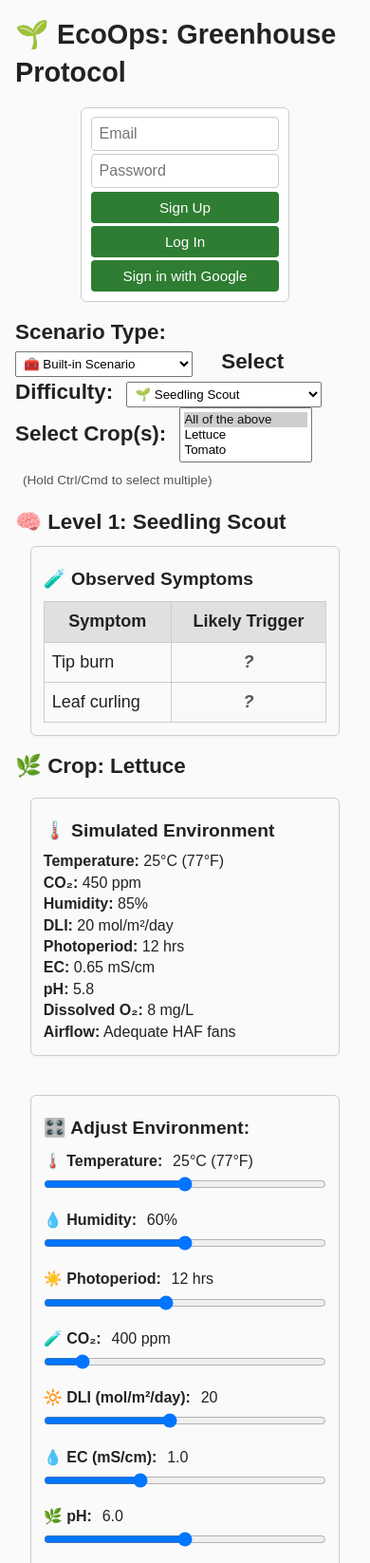
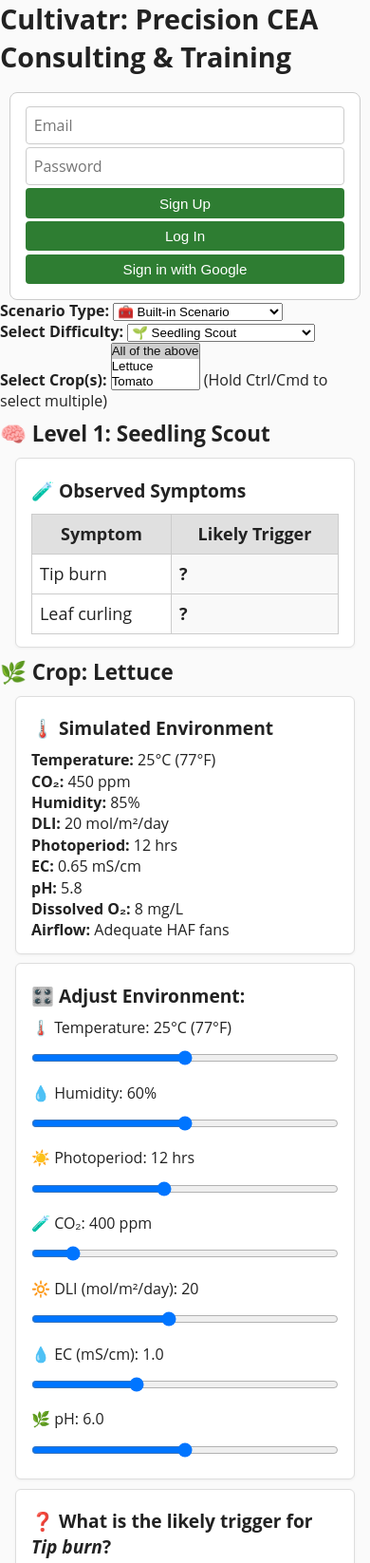
Before and after one commit to C1-Moreno/ecoops-game, a website with bundled scripts: page public/index.html in a window 390 px wide. Shown: the top 1646 px of the page at 95% size. Built offline with nearby package versions, Linux system fonts and the light colour scheme; no server answers.

Commit message:
mobile and name Update index.html

```diff
--- a/public/index.html
+++ b/public/index.html
@@ -2,168 +2,37 @@
 <html lang="en">
   <head>
     <meta charset="UTF-8" />
-    <meta
-      name="viewport"
-      content="width=device-width, initial-scale=1.0"
-    />
-    <title>EcoOps: Greenhouse Protocol</title>
+    <meta name="viewport" content="width=device-width, initial-scale=1.0"/>
+    <title>Cultivatr: Precision CEA Consulting &amp; Training</title>
     <link rel="stylesheet" href="style.css" />
-    <style>
-      /* ─── Basic Styling ─── */
-      body {
-        font-family: Arial, sans-serif;
-        margin: 1rem;
-        line-height: 1.4;
-        position: relative; /* so #authBox can be absolute */
-      }
-      h1 {
-        margin-bottom: 0.5rem;
-      }
-      .section-container {
-        padding: 0.8rem;
-        margin-bottom: 1rem;
-        border: 1px solid #ccc;
-        border-radius: 6px;
-        background: #fafafa;
-      }
-      .symptoms-table {
-        width: 100%;
-        border-collapse: collapse;
-        margin-top: 0.5rem;
-      }
-      .symptoms-table th,
-      .symptoms-table td {
-        border: 1px solid #999;
-        padding: 0.4rem 0.6rem;
-      }
-      .trigger-cell {
-        text-align: center;
-        font-style: italic;
-        color: #555;
-      }
-      label {
-        cursor: pointer;
-      }
-      input[type="range"] {
-        width: 100%;
-        margin: 0.2rem 0;
-      }
-      .slider-label {
-        margin-top: 0.6rem;
-        font-weight: bold;
-      }
-      .slider-value {
-        margin-left: 0.4rem;
-        font-weight: normal;
-      }
-      button {
-        margin-right: 0.5rem;
-        padding: 0.5rem 1rem;
-        border: 1px solid #666;
-        background: #fff;
-        border-radius: 4px;
-        cursor: pointer;
-      }
-      button:hover {
-        background: #eee;
-      }
-      .footer-buttons {
-        margin-top: 1rem;
-      }
-      .footer-buttons button {
-        background: #2e7d32;
-        color: #fff;
-        border: none;
-      }
-      .footer-buttons button:hover {
-        background: #276729;
-      }
-      textarea {
-        width: 100%;
-        height: 6rem;
-        resize: vertical;
-        padding: 0.5rem;
-        border: 1px solid #999;
-        border-radius: 4px;
-        font-family: Arial, sans-serif;
-        margin-top: 0.6rem;
-      }
-      .error {
-        color: red;
-      }
-
-      /* ─── AUTH PANEL: pinned to top-right ─── */
-      #authBox {
-        position: absolute;
-        top: 0.5rem;
-        right: 0.5rem;
-        background: rgba(255, 255, 255, 0.95);
-        padding: 0.4rem 0.6rem;
-        border: 1px solid #ccc;
-        border-radius: 6px;
-        max-width: 220px;
-      }
-      #authBox input,
-      #authBox button {
-        display: block;
-        margin: 0.2rem 0;
-        width: 100%;
-      }
-      #authBox button {
-        background: #2e7d32;
-        color: #fff;
-        border: none;
-      }
-      #authBox button:hover {
-        background: #276729;
-      }
-      #authBox #welcome {
-        display: inline-block;
-        margin-left: 0.8rem;
-        font-weight: bold;
-      }
-
-      /* ─── Flex container for Environment & Sliders ─── */
-      .env-slider-container {
-        display: flex;
-        flex-wrap: wrap;
-        gap: 1rem;
-      }
-      .env-slider-container > .section-container {
-        flex: 1 1 300px;
-      }
-    </style>
   </head>
   <body>
-    <h1>🌱 EcoOps: Greenhouse Protocol</h1>
+    <!-- App Header -->
+    <h1>Cultivatr: Precision CEA Consulting &amp; Training</h1>
 
-    <!-- ─── Authentication Panel (Top-Right) ─── -->
+    <!-- Authentication Panel -->
     <div id="authBox">
       <input type="email" id="email" placeholder="Email" />
       <input type="password" id="password" placeholder="Password" />
       <button id="signUpBtn" onclick="startSignUp()">Sign Up</button>
       <button id="signInBtn" onclick="signIn()">Log In</button>
       <button id="googleLoginBtn" onclick="googleLogin()">Sign in with Google</button>
-      <button onclick="logout()" id="logoutBtn" style="display:none;">
-        Log Out
-      </button>
+      <button onclick="logout()" id="logoutBtn" style="display:none;">Log Out</button>
       <span id="welcome" style="display:none;"></span>
     </div>
 
-    <!-- ─── Scenario Type, Difficulty, and Crop Selection ─── -->
-    <div id="controlsBar" style="margin: 1rem 0; font-size: 1.4rem;">
-      <label for="scenarioType" style="margin-right: 0.5rem;">
-        <strong>Scenario Type:</strong>
-      </label>
-      <select id="scenarioType" style="margin-right: 1.5rem; padding: 0.25rem;">
+    <!-- Controls Bar -->
+    <div id="controlsBar" class="controls-bar">
+      <div class="control-group">
+        <label for="scenarioType"><strong>Scenario Type:</strong></label>
+        <select id="scenarioType">
           <option value="generated">🧰 Built-in Scenario</option>
           <option value="ai">🤖 AI-Generated Scenario</option>
         </select>
-
-      <label for="levelSelect" style="margin-right: 0.5rem;">
-        <strong>Select Difficulty:</strong>
-      </label>
-      <select id="levelSelect" style="margin-right: 1.5rem; padding: 0.25rem;">
+      </div>
+      <div class="control-group">
+        <label for="levelSelect"><strong>Select Difficulty:</strong></label>
+        <select id="levelSelect">
           <option value="1">🌱 Seedling Scout</option>
           <option value="2">🌿 Vegetative Voyager</option>
           <option value="3">🍃 Budding Specialist</option>
@@ -171,111 +40,68 @@
           <option value="5">🍓 Yield Champion</option>
           <option value="6">🧠 Greenhouse Grandmaster</option>
         </select>
-
-      <label for="cropSelect" style="margin-right: 0.5rem;">
-        <strong>Select Crop(s):</strong>
-      </label>
-      <select id="cropSelect" multiple style="min-width: 140px; padding: 0.25rem; vertical-align: middle;">
-        <!-- Options are dynamically populated by JS -->
-      </select>
-      <span style="font-size: 0.85rem; margin-left: 0.5rem; color:#555;">(Hold Ctrl/Cmd to select multiple)</span>
+      </div>
+      <div class="control-group">
+        <label for="cropSelect"><strong>Select Crop(s):</strong></label>
+        <select id="cropSelect" multiple></select>
+        <span class="multi-tip">(Hold Ctrl/Cmd to select multiple)</span>
+      </div>
     </div>
 
-    <!-- ─── Level Header ─── -->
+    <!-- Level & Symptoms -->
     <h2 id="levelTitle">🧠 Level 1: Seedling Scout</h2>
-
-    <!-- ─── Observed Symptoms (directly under Level) ─── -->
     <div id="symptomsBox" class="section-container">
       <h3>🧪 Observed Symptoms</h3>
-      <!-- Populated by script.js -->
     </div>
 
-    <!-- ─── Crop Header (below Symptoms) ─── -->
+    <!-- Crop & Environment -->
     <h2 id="cropTitle">🌿 Crop: Lettuce</h2>
-
-    <!-- ─── Flex: Simulated Environment & Adjust Environment ─── -->
     <div class="env-slider-container">
-      <!-- Simulated Environment -->
       <div id="environmentBox" class="section-container">
         <h3>🌡️ Simulated Environment</h3>
-        <!-- Populated by script.js -->
       </div>
-
-      <!-- Adjust Environment Sliders -->
       <div id="sliderBox" class="section-container">
         <h3>🎛️ Adjust Environment:</h3>
 
-        <!-- Temperature -->
-        <div class="slider-label">
-          🌡️ Temperature:
-          <span id="tempVal" class="slider-value">25°C (77°F)</span>
-        </div>
-        <input type="range" id="temp" min="10" max="40" value="25" />
+        <label for="temp">
+          <span>🌡️ Temperature: <span id="tempVal">25°C (77°F)</span></span>
+        </label>
+        <input type="range" id="temp" min="10" max="40" value="25"/>
 
-        <!-- Humidity -->
-        <div class="slider-label">
-          💧 Humidity:
-          <span id="humidityVal" class="slider-value">60%</span>
-        </div>
-        <input type="range" id="humidity" min="20" max="100" value="60" />
+        <label for="humidity">
+          <span>💧 Humidity: <span id="humidityVal">60%</span></span>
+        </label>
+        <input type="range" id="humidity" min="20" max="100" value="60"/>
 
-        <!-- Photoperiod -->
-        <div class="slider-label">
-          ☀️ Photoperiod:
-          <span id="lightVal" class="slider-value">12 hrs</span>
-        </div>
-        <input type="range" id="light" min="6" max="20" value="12" />
+        <label for="light">
+          <span>☀️ Photoperiod: <span id="lightVal">12 hrs</span></span>
+        </label>
+        <input type="range" id="light" min="6" max="20" value="12"/>
 
-        <!-- CO₂ -->
-        <div class="slider-label">
-          🧪 CO₂:
-          <span id="co2Val" class="slider-value">400 ppm</span>
-        </div>
-        <input type="range" id="co2" min="300" max="1150" value="400" />
+        <label for="co2">
+          <span>🧪 CO₂: <span id="co2Val">400 ppm</span></span>
+        </label>
+        <input type="range" id="co2" min="300" max="1150" value="400"/>
 
-        <!-- DLI -->
-        <div class="slider-label">
-          🔆 DLI (mol/m²/day):
-          <span id="dliVal" class="slider-value">20</span>
-        </div>
-        <input type="range" id="dli" min="0" max="45" value="20" />
+        <label for="dli">
+          <span>🔆 DLI (mol/m²/day): <span id="dliVal">20</span></span>
+        </label>
+        <input type="range" id="dli" min="0" max="45" value="20"/>
 
-        <!-- EC -->
-        <div class="slider-label">
-          💧 EC (mS/cm):
-          <span id="ecVal" class="slider-value">1.0</span>
-        </div>
-        <input
-          type="range"
-          id="ec"
-          min="0.0"
-          max="3.0"
-          step="0.1"
-          value="1.0"
-        />
+        <label for="ec">
+          <span>💧 EC (mS/cm): <span id="ecVal">1.0</span></span>
+        </label>
+        <input type="range" id="ec" min="0.0" max="3.0" step="0.1" value="1.0"/>
 
-        <!-- pH -->
-        <div class="slider-label">
-          🌿 pH:
-          <span id="phVal" class="slider-value">6.0</span>
-        </div>
-        <input
-          type="range"
-          id="ph"
-          min="4.0"
-          max="8.0"
-          step="0.1"
-          value="6.0"
-        />
+        <label for="ph">
+          <span>🌿 pH: <span id="phVal">6.0</span></span>
+        </label>
+        <input type="range" id="ph" min="4.0" max="8.0" step="0.1" value="6.0"/>
       </div>
     </div>
 
-    <!-- ─── Quiz Area ─── -->
-    <div id="quizBox" class="section-container">
-      <!-- Injected by script.js -->
-    </div>
-
-    <!-- ─── AI Recommendation (only visible in AI mode) ─── -->
+    <!-- Quiz / AI / Results / History / Footer -->
+    <div id="quizBox" class="section-container"></div>
     <div id="aiContainer" class="section-container" style="display:none;">
       <textarea
         id="aiRecommendation"
@@ -283,29 +109,14 @@
         aria-label="Your recommendation for AI scenario"
       ></textarea>
     </div>
-
-    <!-- ─── Result & History Panels (initially hidden) ─── -->
-    <section
-      id="resultBox"
-      class="section-container"
-      aria-live="polite"
-      style="display:none;"
-    ></section>
-
-    <section
-      id="historyBox"
-      class="section-container"
-      style="display:none;"
-    ></section>
-
-    <!-- ─── Action Buttons ─── -->
+    <section id="resultBox" class="section-container" style="display:none;" aria-live="polite"></section>
+    <section id="historyBox" class="section-container" style="display:none;"></section>
     <div class="footer-buttons">
-      <button onclick="checkOutcome();">Submit Scenario</button>
-      <button onclick="renderScenario();">Next Scenario</button>
-      <button onclick="loadHistory();">Show History</button>
+      <button onclick="checkOutcome()">Submit Scenario</button>
+      <button onclick="renderScenario()">Next Scenario</button>
+      <button onclick="loadHistory()">Show History</button>
     </div>
 
-    <!-- ─── Firebase SDK & Main Logic ─── -->
     <script type="module" src="firebase.js"></script>
     <script src="script.js"></script>
   </body>
```
Lines whose indentation alone changed are shown as unchanged.
